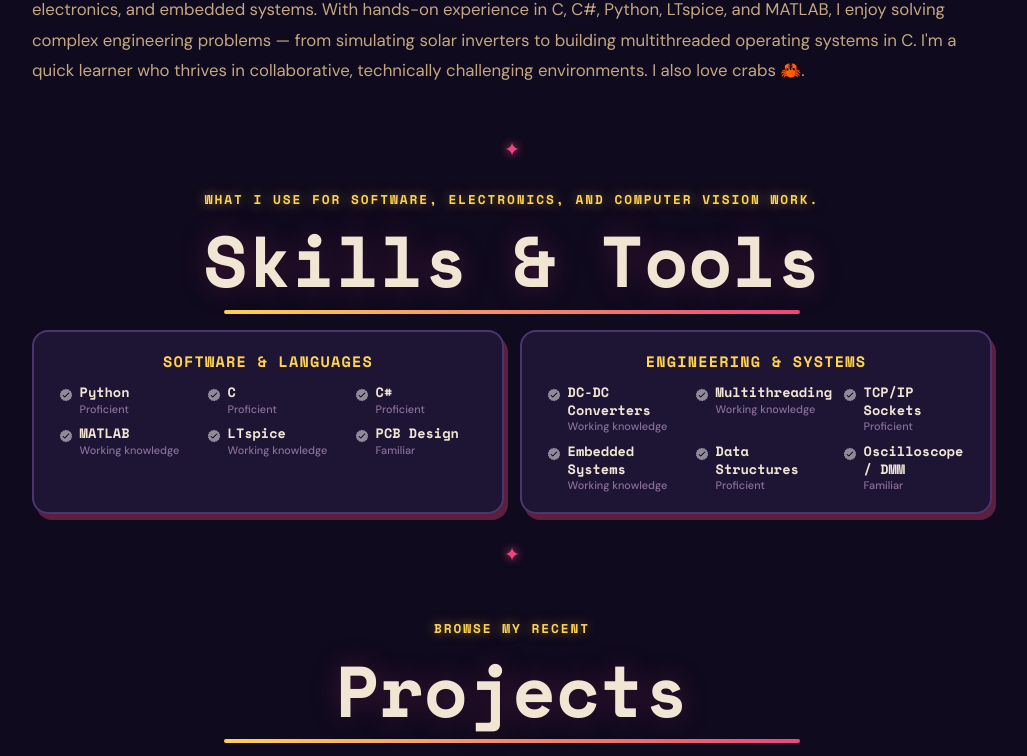
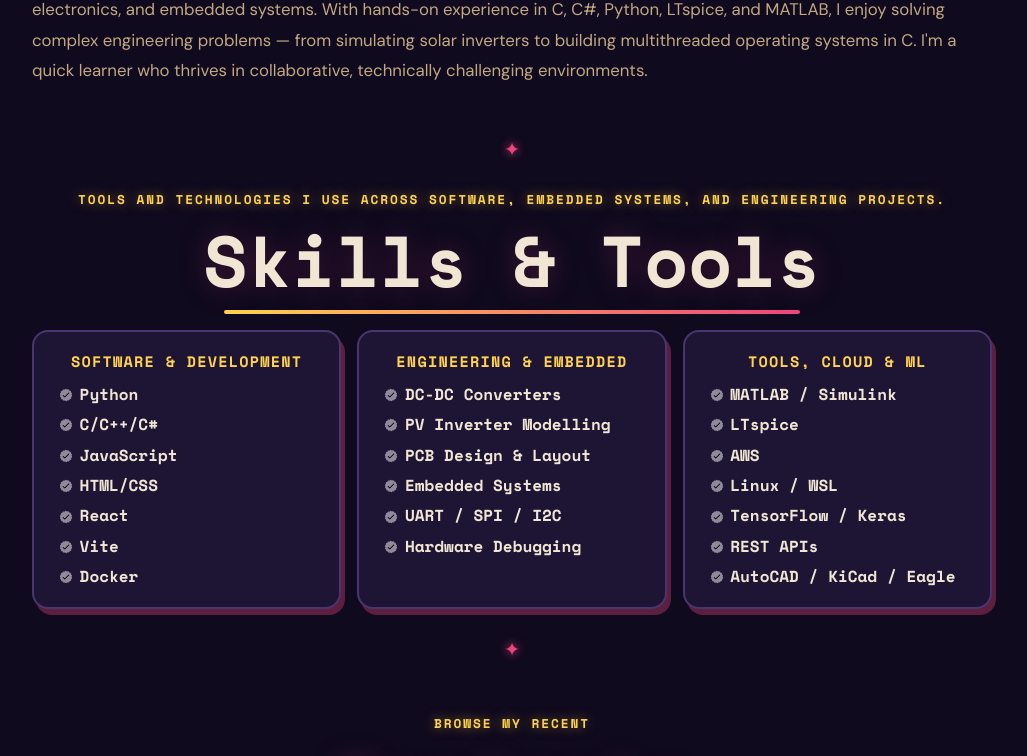
Before and after one commit to unholypot/about-me-react, a React (Vite) app: page / in a window 1280 px wide. Shown: the part 1336-2092 px from the top of the page, without its empty margins (128-1155 px from the left). Built offline with nearby package versions, Linux system fonts and the light colour scheme.

Commit message:
made changes to how skills were designed

```diff
--- a/src/components/About.jsx
+++ b/src/components/About.jsx
@@ -66,8 +66,7 @@ function About() {
               C#, Python, LTspice, and MATLAB, I enjoy solving complex
               engineering problems — from simulating solar inverters to building
               multithreaded operating systems in C. I'm a quick learner who
-              thrives in collaborative, technically challenging environments. I
-              also love crabs 🦀.
+              thrives in collaborative, technically challenging environments.
             </p>
           </motion.div>
         </div>
--- a/src/components/Experience.jsx
+++ b/src/components/Experience.jsx
@@ -7,30 +7,40 @@ import {
 } from "../utils/motion";
 
 const softwareSkills = [
-  { name: "Python", level: "Proficient" },
-  { name: "C", level: "Proficient" },
-  { name: "C#", level: "Proficient" },
-  { name: "MATLAB", level: "Working knowledge" },
-  { name: "LTspice", level: "Working knowledge" },
-  { name: "PCB Design", level: "Familiar" },
+  { name: "Python" },
+  { name: "C/C++/C#" },
+  { name: "JavaScript" },
+  { name: "HTML/CSS" },
+  { name: "React" },
+  { name: "Vite" },
+  { name: "Docker" },
 ];
 
 const engineeringSkills = [
-  { name: "DC-DC Converters", level: "Working knowledge" },
-  { name: "Multithreading", level: "Working knowledge" },
-  { name: "TCP/IP Sockets", level: "Proficient" },
-  { name: "Embedded Systems", level: "Working knowledge" },
-  { name: "Data Structures", level: "Proficient" },
-  { name: "Oscilloscope / DMM", level: "Familiar" },
+  { name: "DC-DC Converters" },
+  { name: "PV Inverter Modelling" },
+  { name: "PCB Design & Layout" },
+  { name: "Embedded Systems" },
+  { name: "UART / SPI / I2C" },
+  { name: "Hardware Debugging" },
 ];
 
-function SkillArticle({ name, level }) {
+const toolsSkills = [
+  { name: "MATLAB / Simulink" },
+  { name: "LTspice" },
+  { name: "AWS" },
+  { name: "Linux / WSL" },
+  { name: "TensorFlow / Keras" },
+  { name: "REST APIs" },
+  { name: "AutoCAD / KiCad / Eagle" },
+];
+
+function SkillArticle({ name }) {
   return (
     <motion.article variants={staggerItem}>
       <img src="/assets/checkmark.png" alt="" className="icon skill-icon" />
       <div>
         <h3 className="skill-name">{name}</h3>
-        <p className="skill-level">{level}</p>
       </div>
     </motion.article>
   );
@@ -46,7 +56,7 @@ function Experience() {
       viewport={defaultViewport}
     >
       <motion.p className="section__text__p1" variants={fadeUp}>
-        What I use for software, electronics, and computer vision work.
+        Tools and technologies I use across software, embedded systems, and engineering projects.
       </motion.p>
       <motion.h1 className="title" variants={fadeUp}>
         Skills &amp; Tools
@@ -60,17 +70,13 @@ function Experience() {
             className="details-container skills-card"
             variants={fadeUp}
           >
-            <h2 className="experience-sub-title">Software &amp; Languages</h2>
+            <h2 className="experience-sub-title">Software &amp; Development</h2>
             <motion.div
               className="article-container"
               variants={staggerContainer(0.06)}
             >
               {softwareSkills.map((skill) => (
-                <SkillArticle
-                  key={skill.name}
-                  name={skill.name}
-                  level={skill.level}
-                />
+                <SkillArticle key={skill.name} name={skill.name} />
               ))}
             </motion.div>
           </motion.div>
@@ -78,17 +84,27 @@ function Experience() {
             className="details-container skills-card"
             variants={fadeUp}
           >
-            <h2 className="experience-sub-title">Engineering &amp; Systems</h2>
+            <h2 className="experience-sub-title">Engineering &amp; Embedded</h2>
             <motion.div
               className="article-container"
               variants={staggerContainer(0.06)}
             >
               {engineeringSkills.map((skill) => (
-                <SkillArticle
-                  key={skill.name}
-                  name={skill.name}
-                  level={skill.level}
-                />
+                <SkillArticle key={skill.name} name={skill.name} />
+              ))}
+            </motion.div>
+          </motion.div>
+          <motion.div
+            className="details-container skills-card"
+            variants={fadeUp}
+          >
+            <h2 className="experience-sub-title">Tools, Cloud &amp; ML</h2>
+            <motion.div
+              className="article-container"
+              variants={staggerContainer(0.06)}
+            >
+              {toolsSkills.map((skill) => (
+                <SkillArticle key={skill.name} name={skill.name} />
               ))}
             </motion.div>
           </motion.div>
--- a/src/style.css
+++ b/src/style.css
@@ -849,12 +849,9 @@ html.dark .experience-sub-title {
 }
 
 #experience .article-container {
-  display: grid;
-  grid-template-columns: repeat(3, minmax(0, 10rem));
-  gap: 0.6rem 1.5rem;
-  justify-content: center;
-  max-width: 36rem;
-  margin: 0 auto;
+  display: flex;
+  flex-direction: column;
+  gap: 0.6rem;
 }
 
 #experience article {
@@ -875,7 +872,7 @@ html.dark .experience-sub-title {
 }
 
 .skill-name {
-  font-size: 0.85rem;
+  font-size: 1rem;
   font-weight: 700;
   margin: 0;
   line-height: 1.3;
@@ -1567,10 +1564,6 @@ html.dark .timeline-detail-btn:hover {
   #desktop-nav { display: none; }
   #hamburger-nav { display: flex; }
   #experience, .experience-details-container { margin-top: 2rem; }
-  #experience .article-container {
-    grid-template-columns: repeat(2, minmax(0, 10rem));
-    max-width: 24rem;
-  }
   #profile, .section-container { display: block; }
   section, .section-container { height: fit-content; }
   section { margin: 0 5%; padding: 2.5rem 0; }
@@ -1626,10 +1619,6 @@ html.dark .timeline-detail-btn:hover {
 @media screen and (max-width: 600px) {
   #contact, footer { height: fit-content; padding: 2rem 0; }
   #profile { height: fit-content; padding: 3rem 0; margin-bottom: 0; }
-  #experience .article-container {
-    grid-template-columns: repeat(1, minmax(0, 10rem));
-    max-width: 12rem;
-  }
   article { font-size: 1rem; }
   footer nav { height: fit-content; margin-bottom: 1rem; }
   .about-containers,
@@ -1640,6 +1629,8 @@ html.dark .timeline-detail-btn:hover {
   .contact-info-container { margin: 0; }
   .contact-info-container p, .nav-links li a { font-size: 1rem; }
   .experience-sub-title { font-size: 1rem; }
+  #experience .article-container { align-items: center; }
+  #experience article { justify-content: center; }
   .logo { font-size: 1.3rem; }
   .nav-links {
     flex-direction: column;
```
